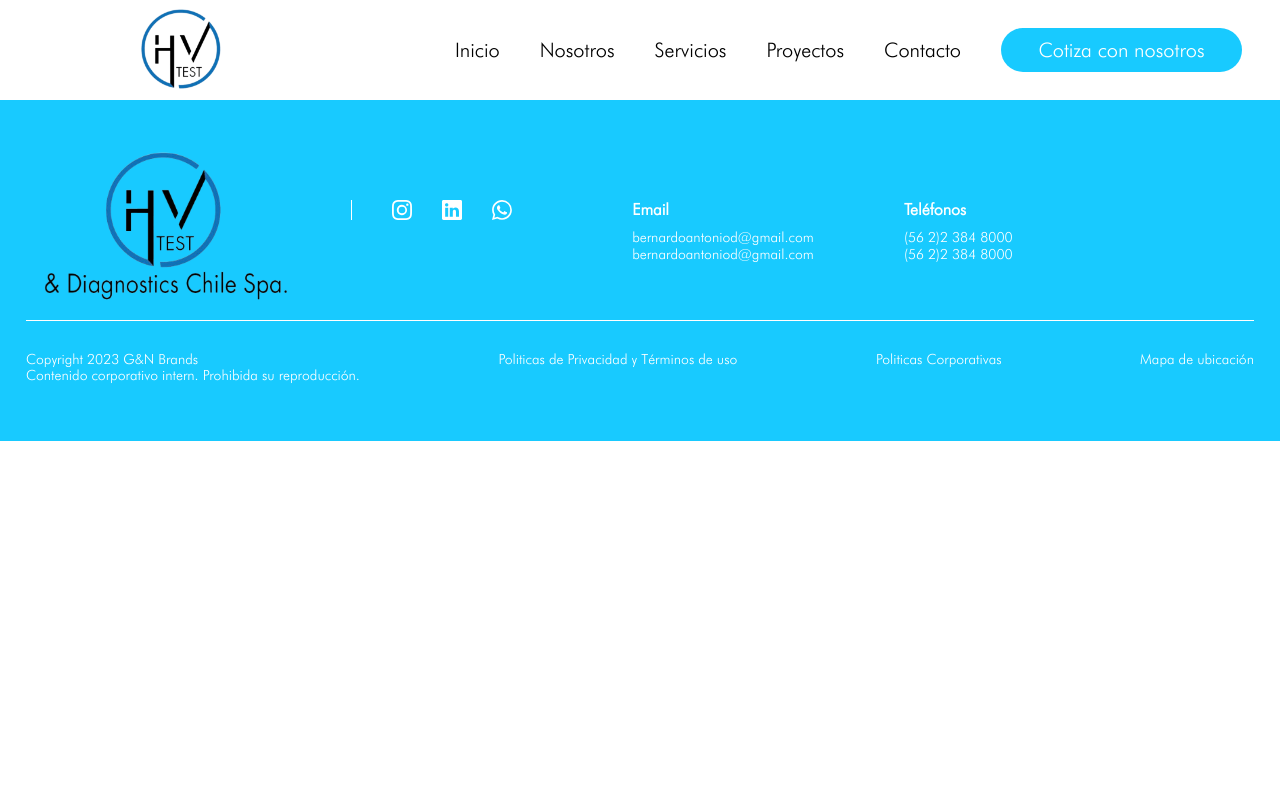
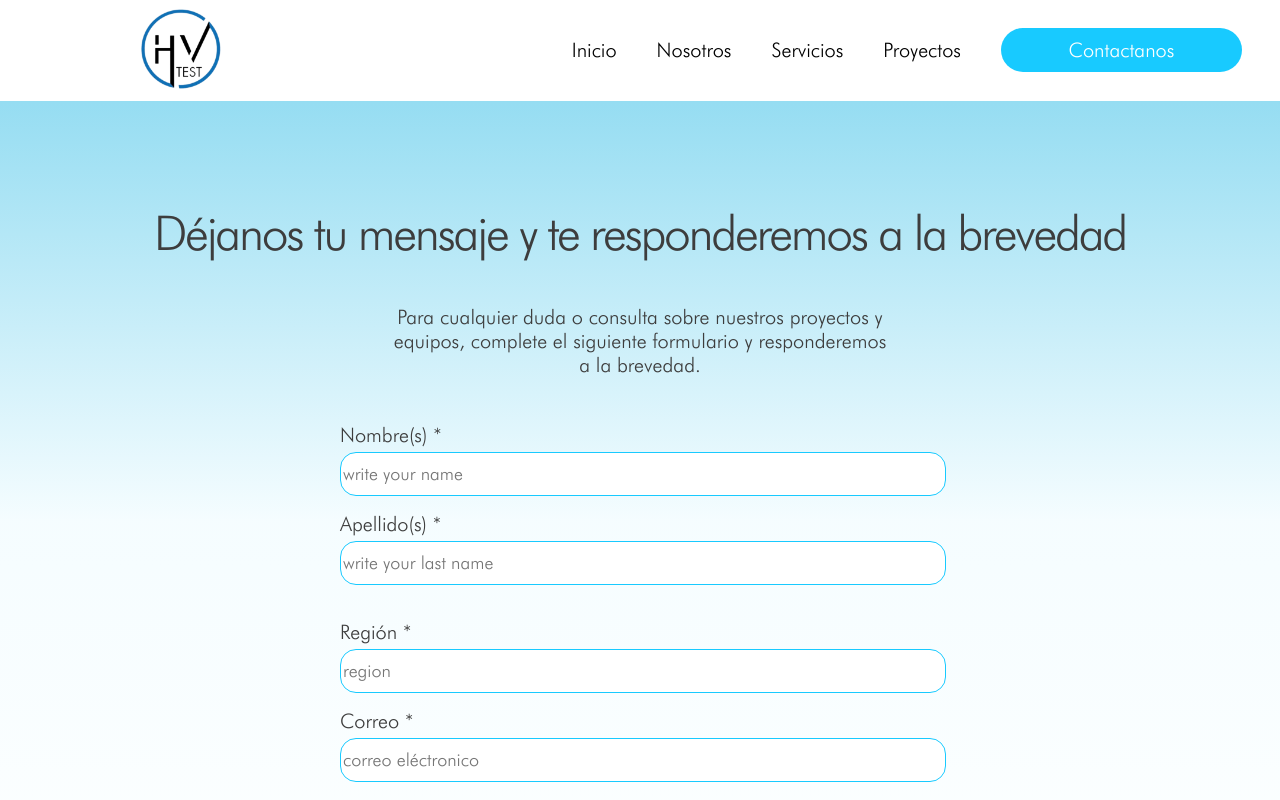
Before and after one commit to Bernullys/H-VTest, a React (Vite) app in the folder HVTest/: page /contactanos in a window 1280 px wide. Shown: the top 800 px of the page. Built offline with nearby package versions, Linux system fonts and the light colour scheme.

Commit message:
deleting cotiza con nosotros

```diff
--- a/HVTest/package.json
+++ b/HVTest/package.json
@@ -9,7 +9,7 @@
     "deploy": "gh-pages -d build",
     "build": "vite build",
     "lint": "eslint . --ext js,jsx --report-unused-disable-directives --max-warnings 0",
-    "preview": "vite preview",
+    "preview": "vite preview"
   },
   "dependencies": {
     "react": "^18.2.0",
--- a/HVTest/src/Components/Header/Header.jsx
+++ b/HVTest/src/Components/Header/Header.jsx
@@ -43,20 +43,13 @@ const Header = () => {
                                 Proyectos
                         </NavLink>
                     </li>
-                    <li>
-                        <NavLink
-                            to="/contacto"
-                            className={({ isActive }) => isActive ? activePage : undefined}>
-                                Contacto
-                        </NavLink>
-                    </li>
                 </ul>
                 <ul className="cotiza__header__button__container">
                     <li>
                         <NavLink
-                            to="/cotiza"
+                            to="/contactanos"
                             id="cotiza__header__button">
-                                Cotiza con nosotros
+                                Contactanos
                         </NavLink>
                     </li>
                 </ul>
--- a/HVTest/src/Pages/App/App.jsx
+++ b/HVTest/src/Pages/App/App.jsx
@@ -15,8 +15,8 @@ const AppRoutes = () => {
     { path: '/nosotros', element: <Us /> },
     { path: '/proyectos', element: <Projects /> },
     { path: '/servicios', element: <Services /> },
-    { path: '/cotiza', element: <Quotes /> },
-    { path: '/contacto', element: <Contact /> },
+
+    { path: '/contactanos', element: <Contact /> },
   ])
   return (
     routes
--- a/HVTest/src/Pages/Contact/Contact.css
+++ b/HVTest/src/Pages/Contact/Contact.css
@@ -64,6 +64,10 @@ select {
     line-height: normal;
 }
 
+input::after {
+    border-color: #18CAFF;
+}
+
 #message {
     height: 200px;
 }
--- a/HVTest/src/Pages/Quotes/Quotes.jsx
+++ /dev/null
@@ -1,12 +0,0 @@
-import Layout from "../../Components/Layout/Layout";
-import "./Quotes.css"
-
-const Quotes = () => {
-    return (
-        <Layout>
-            Quotes
-        </Layout>
-    )
-}
-
-export default Quotes;
```
Also changed, not shown: HVTest/src/Pages/Quotes/Quotes.css (deleted).
